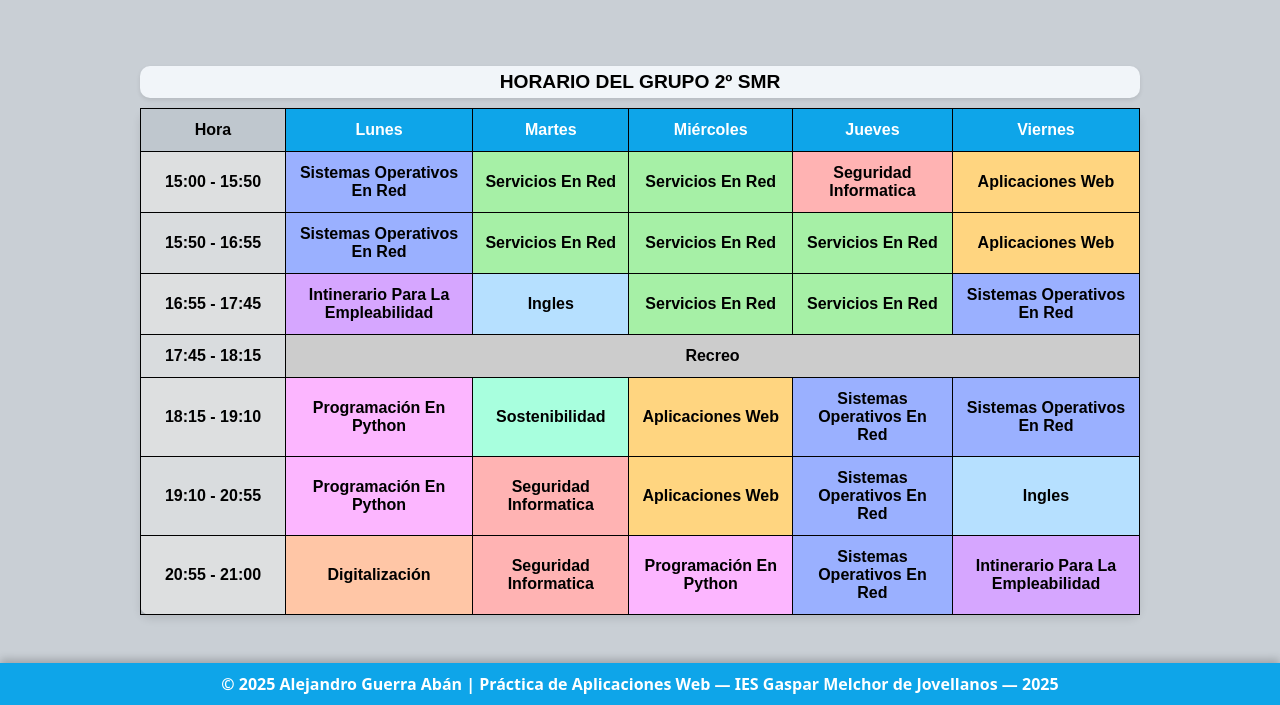
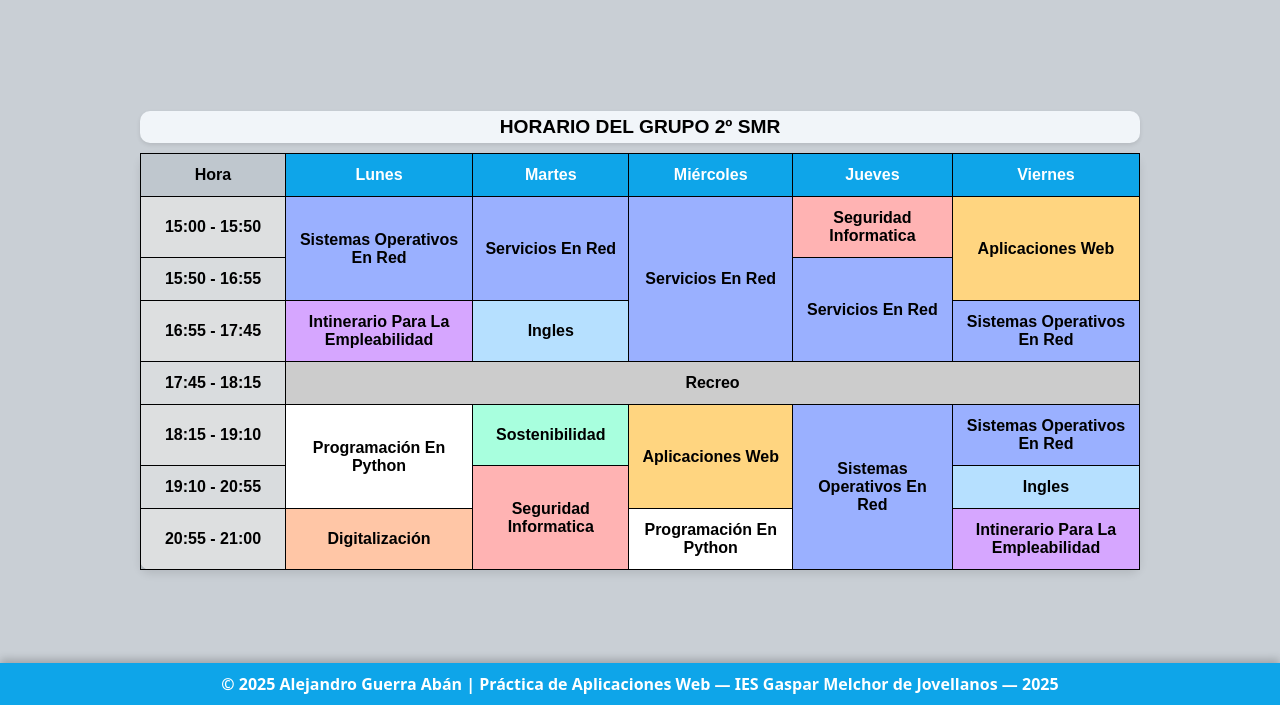
Before and after one commit to Alejandro-Guerra-Aban/SMR-2A-APLICACIONES-WEB, a plain HTML site: page Tabla HTML 5 WEB semántica/index.html in a window 1280 px wide. Shown: the part 95-800 px from the top of the page. Drawn offline with Linux system fonts and the light colour scheme.

Commit message:
Actualización del index.html
Se actualiza el index.html con las mejoras y necesidades de rowspan a día 29/10/2025 a las 19:09

```diff
--- a/Tabla HTML 5 WEB semántica/index.html
+++ b/Tabla HTML 5 WEB semántica/index.html
@@ -115,6 +115,46 @@
             box-shadow: 0 -4px 8px rgba(0, 0, 0, 0.2);
             font-weight: bold;
         }
+
+        #sor {
+            background-color: #9ab0ff;
+        }
+
+        #ser {
+            background-color: #9ab0ff;
+        }
+
+        #seg {
+            background-color: #ffb3b3;
+        }
+
+        #apw {
+            background-color: #ffd580;
+        }
+
+        #ipe {
+            background-color: #d6a6ff;
+        }
+
+        #ing {
+            background-color: #b6e0ff;
+        }
+
+        #prog {
+            background-color: #fcb6ff;
+        }
+
+        #dig {
+            background-color: #ffc6a6;
+        }
+
+        #sos {
+            background-color: #a8ffde;
+        }
+
+        #rec {
+            background-color: #cccccc;
+        }
     </style>
 </head>
 
@@ -136,85 +176,48 @@
             <tbody>
                 <tr>
                     <td>15:00 - 15:50</td>
-                    <td>Sistemas operativos en red</td>
-                    <td>Servicios en red</td>
-                    <td>Servicios en red</td>
-                    <td>Seguridad Informatica</td>
-                    <td>Aplicaciones Web</td>
+                    <td id="sor" rowspan="2">Sistemas operativos en red</td>
+                    <td id="sor" rowspan="2">Servicios en red</td>
+                    <td id="ser" rowspan="3">Servicios en red</td>
+                    <td id="seg">Seguridad Informatica</td>
+                    <td id="apw" rowspan="2">Aplicaciones Web</td>
                 </tr>
                 <tr>
                     <td>15:50 - 16:55</td>
-                    <td>Sistemas operativos en red</td>
-                    <td>Servicios en red</td>
-                    <td>Servicios en red</td>
-                    <td>Servicios en red</td>
-                    <td>Aplicaciones Web</td>
+                    <td id="ser" rowspan="2">Servicios en red</td>
                 </tr>
                 <tr>
                     <td>16:55 - 17:45</td>
-                    <td>Intinerario para la empleabilidad</td>
-                    <td>Ingles</td>
-                    <td>Servicios en red</td>
-                    <td>Servicios en red</td>
-                    <td>Sistemas operativos en red</td>
+                    <td id="ipe">Intinerario para la empleabilidad</td>
+                    <td id="ing">Ingles</td>
+                    <td id="sor">Sistemas operativos en red</td>
                 </tr>
                 <tr>
                     <td>17:45 - 18:15</td>
-                    <td colspan="5"><b>Recreo</b></td>
+                    <td colspan="5" id="rec"><b>Recreo</b></td>
                 </tr>
                 <tr>
                     <td>18:15 - 19:10</td>
-                    <td>Programación en Python</td>
-                    <td>Sostenibilidad</td>
-                    <td>Aplicaciones Web</td>
-                    <td>Sistemas operativos en red</td>
-                    <td>Sistemas operativos en red</td>
+                    <td id="pro" rowspan="2">Programación en Python</td>
+                    <td id="sos">Sostenibilidad</td>
+                    <td id="apw" rowspan="2">Aplicaciones Web</td>
+                    <td id="sor" rowspan="3">Sistemas operativos en red</td>
+                    <td id="sor">Sistemas operativos en red</td>
                 </tr>
                 <tr>
                     <td>19:10 - 20:55</td>
-                    <td>Programación en Python</td>
-                    <td>Seguridad Informatica</td>
-                    <td>Aplicaciones Web</td>
-                    <td>Sistemas operativos en red</td>
-                    <td>Ingles</td>
+                    <td id="seg" rowspan="2">Seguridad Informatica</td>
+                    <td id="ing">Ingles</td>
                 </tr>
                 <tr>
                     <td>20:55 - 21:00</td>
-                    <td>Digitalización</td>
-                    <td>Seguridad Informatica</td>
-                    <td>Programación en Python</td>
-                    <td>Sistemas operativos en red</td>
-                    <td>Intinerario para la empleabilidad</td>
+                    <td id="dig">Digitalización</td>
+                    <td id="pro">Programación en Python</td>
+                    <td id="ipe">Intinerario para la empleabilidad</td>
                 </tr>
             </tbody>
         </table>
     </main>
     <footer>© 2025 Alejandro Guerra Abán | Práctica de Aplicaciones Web — IES Gaspar Melchor de Jovellanos — 2025</footer>
-
-    <script>
-        document.addEventListener("DOMContentLoaded", function() {
-            const celdas = document.querySelectorAll("tbody td");
-
-            const colores = {
-                "sistemas operativos en red": "#9ab0ff",
-                "servicios en red": "#a6f0a6",
-                "seguridad informatica": "#ffb3b3",
-                "aplicaciones web": "#ffd580",
-                "intinerario para la empleabilidad": "#d6a6ff",
-                "ingles": "#b6e0ff",
-                "programación en python": "#fcb6ff",
-                "digitalización": "#ffc6a6",
-                "sostenibilidad": "#a8ffde",
-                "recreo": "#cccccc"
-            };
-
-            celdas.forEach(td => {
-                const texto = td.textContent.trim().toLowerCase();
-                if (colores[texto]) {
-                    td.style.backgroundColor = colores[texto];
-                }
-            });
-        });
-    </script>
 </body>
 </html>
```
